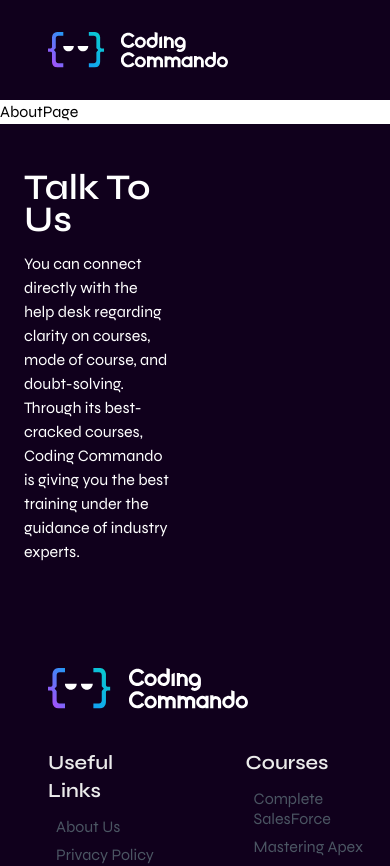
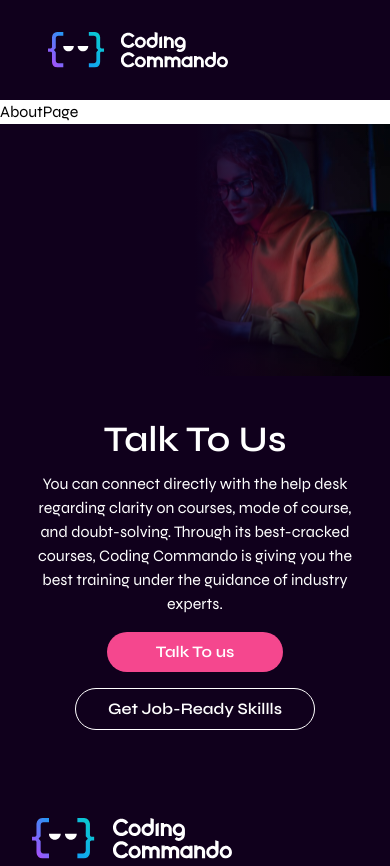
Before and after one commit to mukeshkr123/codding_commando_frontend, a Next.js app: page /about in a window 390 px wide. Shown: the top 866 px of the page. Built offline with nearby package versions, Linux system fonts and the light colour scheme.

Commit message:
make responsive

```diff
--- a/app/(root)/(home)/_components/MeetMentor.jsx
+++ b/app/(root)/(home)/_components/MeetMentor.jsx
@@ -2,8 +2,8 @@
 
 const MeetMentor = () => {
   return (
-    <section className="flex flex-col items-center pb-14 xl:pb-36 py-4">
-      <h1 className="pb-0 xl:pb-8 xl:py-6 text-5xl font-semibold lg:text-8xl">
+    <section className="flex flex-col items-center justify-center pb-14 xl:pb-36 py-4 px-8 text-center">
+      <h1 className="pb-0 w-full flex justify-center xl:pb-8 xl:py-6 text-4xl xl:text-5xl font-semibold lg:text-8xl ">
         Meet Your Mentor
       </h1>
 
--- a/app/(root)/(home)/_components/Shaping.jsx
+++ b/app/(root)/(home)/_components/Shaping.jsx
@@ -3,10 +3,10 @@
 
 const Shaping = () => {
   return (
-    <div className="flex flex-col md:flex-row bg-[#10001C] text-white">
+    <div className="flex flex-col md:flex-row h-[100vh] xl:h-[90vh] bg-[#10001C] text-white">
       {/* Box 1 */}
       <div className="md:w-1/2 p-4 flex flex-col space-y-2 px-8 xl:px-20 xl:py-20 xl:space-y-8 xl:p-0">
-        <h1 className="text-5xl lg:text-7xl font-bold mb-2 xl:  ">
+        <h1 className="text-5xl lg:text-7xl font-bold mb-2  ">
           Shaping The <br /> Coder’s Mind
         </h1>
         <p className=" mb-4  xl:text-lg">
@@ -15,7 +15,7 @@
           is giving you best training under the guidance of industry experts
           having more then 10 years experience.
         </p>
-        <div className="flex flex-col space-y-4 md:space-y-0 md:flex-row md:space-x-4">
+        <div className="flex flex-col space-y-4 md:space-y-0 md:flex-row md:space-x-4  py-3 md:py-0">
           <button className="bg-[#F5478E] w-44 font-semibold rounded-[45px] py-2 xl:py-3">
             Talk To us
           </button>
--- a/app/(root)/(home)/_components/Testimonial.jsx
+++ b/app/(root)/(home)/_components/Testimonial.jsx
@@ -4,7 +4,7 @@
   return (
     <div className="h-screen w-full py-8">
       <div className="flex items-center justify-center">
-        <h1 className="text-black font-syne text-6xl font-semibold leading-normal capitalize">
+        <h1 className="text-black font-syne text-4xl sm:text-5xl lg:text-6xl xl:text-8xl font-semibold leading-normal capitalize">
           Testimonials
         </h1>
       </div>
--- a/components/shared/footer/Footer.jsx
+++ b/components/shared/footer/Footer.jsx
@@ -68,7 +68,7 @@
 
 const Footer = () => {
   return (
-    <div className="w-full  bg-[#10001C] text-white p-4 lg:py-12">
+    <div className="w-full  bg-[#10001C] xl:pr-16 text-white lg:py-12 pb-8 ">
       <div className="lg:flex lg:justify-between">
         <div className="py-4 px-8 md:py-0">
           <Image
@@ -79,7 +79,7 @@
             className="py-6 lg:py-2"
           />
         </div>
-        <div className="flex w-full m-auto px-8 space-x-20 ">
+        <div className="flex w-full m-auto px-8 space-x-20 md:px-12 ">
           {/* Useful Links and Follow Us */}
           <div className="flex flex-col lg:flex-row lg:justify-between w-[40%]">
             <div className="mb-4">
@@ -130,8 +130,8 @@
                 Contact Us
               </h1>
               <p className="text-gray-600 font-syne text-base font-normal leading-5 pl-2 p-1">
-                Lorem ipsum dolor sit amet <br />
-                Loresit@gmail.com <br />
+                Lorem ipsum <br />
+                Lore@gmail.com <br />
                 +919945544554
               </p>
             </div>
--- a/components/shared/footer/TalkToUs.jsx
+++ b/components/shared/footer/TalkToUs.jsx
@@ -3,42 +3,31 @@
 const TalkToUs = () => {
   return (
     <div className="w-full min-h-[300px] bg-[#10001C] text-white relative overflow-hidden xl:px-20">
-      <div className="flex">
+      <div className="flex flex-col-reverse md:flex-row">
         {/* Left Box */}
-        <div className="flex h-full flex-col justify-center space-y-4 md:space-y-6 px-6 py-12 w-1/2 z-10 lg:mt-12">
+        <div className="flex h-full flex-col justify-center space-y-4 md:space-y-6 px-6 py-12 w-full md:w-1/2 z-10 lg:mt-12 text-center md:text-left">
           <h1 className="text-white text-shadow-syne font-syne text-4xl md:text-6xl font-semibold leading-8">
             Talk To Us
           </h1>
-          <p className="text-white text-base md:text-lg font-normal leading-normal">
+          <p className="text-white text-base md:text-lg font-normal leading-normal md:pl-0">
             You can connect directly with the help desk regarding clarity on
             courses, mode of course, and doubt-solving. Through its best-cracked
             courses, Coding Commando is giving you the best training under the
             guidance of industry experts.
           </p>
 
-          <div className="hidden md:flex space-x-6">
-            <button
-              aria-label="Talk To Us"
-              className="bg-pink-500 text-white px-4 py-2 rounded-full shadow-md"
-            >
-              <p className="text-white font-syne text-xl font- px-3">
-                Talk To Us
-              </p>
+          <div className="flex flex-col md:flex-row items-center md:items-start space-y-4 md:space-y-0 md:space-x-6">
+            <button className="bg-[#F5478E] w-44 font-semibold rounded-[45px] py-2 xl:py-3">
+              Talk To us
             </button>
-
-            <button
-              aria-label="Know About Us"
-              className="bg-transparent border border-white text-white px-4 py-2 rounded-full shadow-lg"
-            >
-              <p className="text-white font-syne text-xl font-normal px-5">
-                Know About Us
-              </p>
+            <button className="w-60 bg-transparent border font-semibold border-white py-2  xl:py-3 rounded-[45px] ">
+              Get Job-Ready Skillls
             </button>
           </div>
         </div>
 
         {/* Right Box (Image) */}
-        <div className="w-1/2 overflow-hidden hidden md:block">
+        <div className="w-full md:w-1/2 overflow-hidden">
           <div className="absolute inset-0 bg-gradient-to-r from-[#10001C] via-[#10001C] to-transparent" />
           <Image
             src="/assets/images/talk-us.svg"
```
